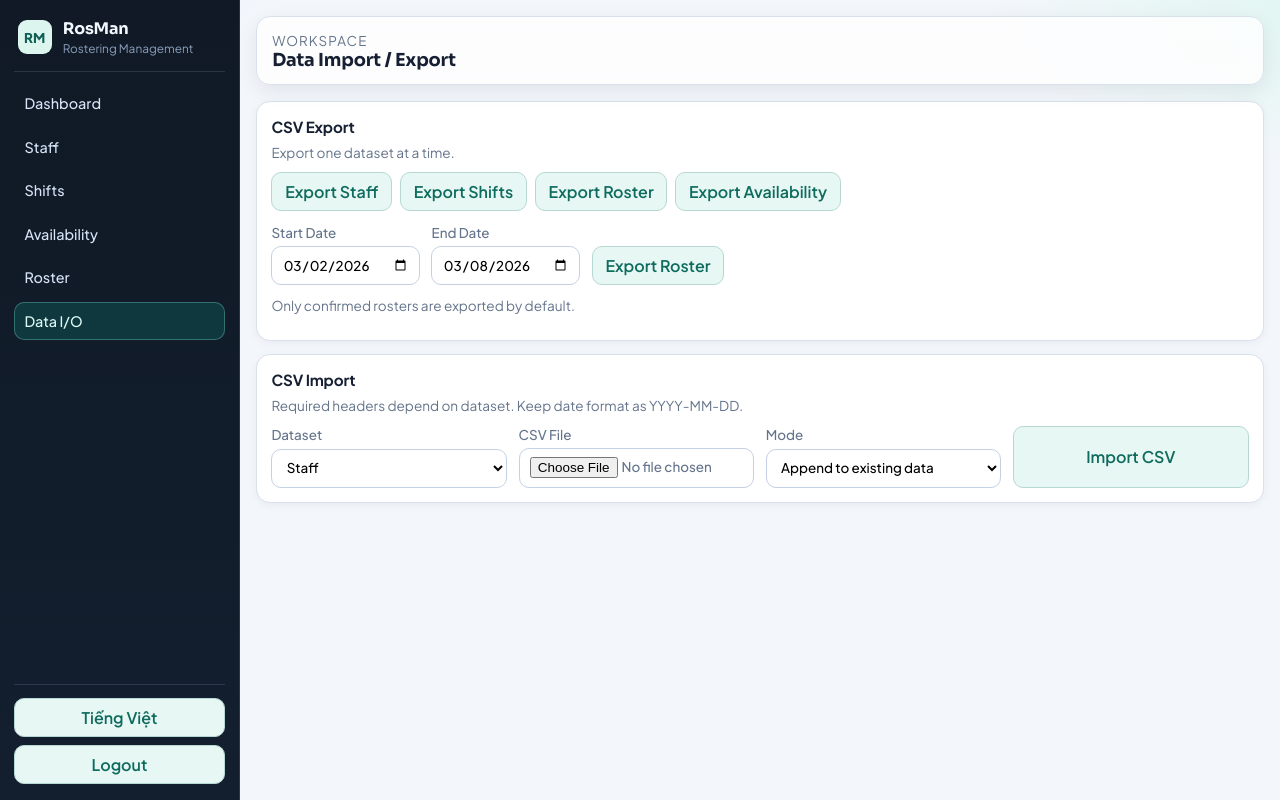
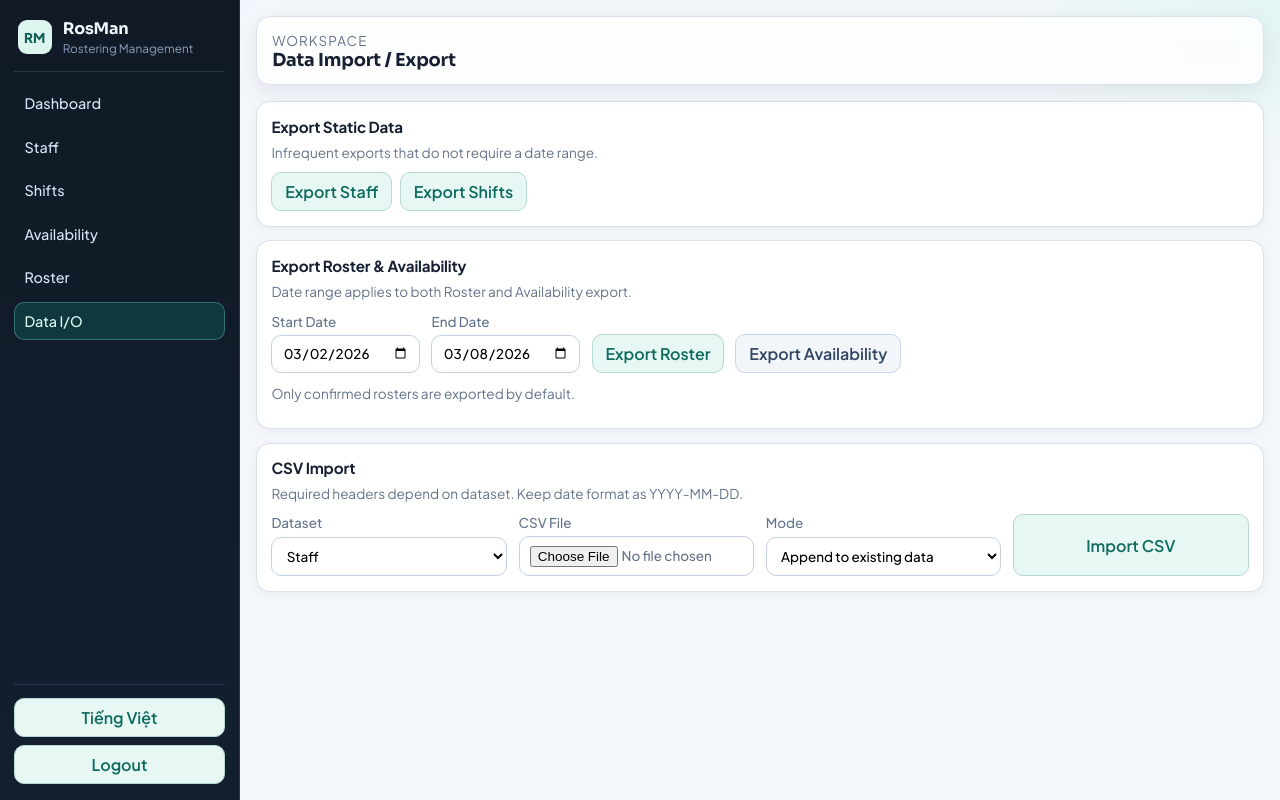
Before and after one commit to duylb/rosman, a Flask app: page /data in a window 1280 px wide. Run offline with Flask 3, Linux system fonts and the light colour scheme; the visitor is signed in with stand-in values (Sample User, id 1); tables that the repository leaves empty hold one stand-in row (values such as "Sample post").

Commit message:
restructure UX/UI elements

```diff
--- a/app.py
+++ b/app.py
@@ -1512,6 +1512,21 @@ def export_dataset(dataset: str) -> Response:
         )
 
     if dataset == "availability":
+        start_date_raw = request.args.get("start_date", "").strip()
+        end_date_raw = request.args.get("end_date", "").strip()
+        if start_date_raw and end_date_raw:
+            start_obj = parse_iso_date(start_date_raw)
+            end_obj = parse_iso_date(end_date_raw)
+        else:
+            start_obj = monday_for(date.today())
+            end_obj = start_obj + timedelta(days=6)
+        if not start_obj or not end_obj:
+            flash("Invalid export date range.", "error")
+            return redirect(url_for("data_page"))
+        if end_obj < start_obj:
+            flash("End date must be on or after start date.", "error")
+            return redirect(url_for("data_page"))
+
         rows = [
             {
                 "id": row.id,
@@ -1523,7 +1538,12 @@ def export_dataset(dataset: str) -> Response:
             }
             for row in (
                 StaffAvailability.query.join(Staff)
-                .filter(StaffAvailability.org_id == org_id, Staff.org_id == org_id)
+                .filter(
+                    StaffAvailability.org_id == org_id,
+                    Staff.org_id == org_id,
+                    StaffAvailability.start_date <= end_obj.isoformat(),
+                    StaffAvailability.end_date >= start_obj.isoformat(),
+                )
                 .order_by(StaffAvailability.start_date, StaffAvailability.id)
                 .all()
             )
--- a/templates/data.html
+++ b/templates/data.html
@@ -1,14 +1,17 @@
 {% extends "base.html" %}
 {% block content %}
 <section class="panel">
-  <h2>{{ t('csv_export') }}</h2>
-  <p class="hint">{{ t('export_one_dataset') }}</p>
+  <h2>Export Static Data</h2>
+  <p class="hint">Infrequent exports that do not require a date range.</p>
   <div class="button-row">
     <a class="button-link" href="{{ url_for('export_dataset', dataset='staff') }}">{{ t('export_staff') }}</a>
     <a class="button-link" href="{{ url_for('export_dataset', dataset='shifts') }}">{{ t('export_shifts') }}</a>
-    <a class="button-link" href="{{ url_for('export_dataset', dataset='assignments') }}">{{ t('export_roster') }}</a>
-    <a class="button-link" href="{{ url_for('export_dataset', dataset='availability') }}">{{ t('export_availability') }}</a>
   </div>
+</section>
+
+<section class="panel">
+  <h2>Export Roster & Availability</h2>
+  <p class="hint">Date range applies to both Roster and Availability export.</p>
   <form method="get" action="{{ url_for('export_dataset', dataset='assignments') }}" class="inline-form" style="margin-top:0.8rem;">
     <label>Start Date
       <input type="date" name="start_date" value="{{ export_start_date }}" required />
@@ -16,7 +19,8 @@
     <label>End Date
       <input type="date" name="end_date" value="{{ export_end_date }}" required />
     </label>
-    <button type="submit">{{ t('export_roster') }}</button>
+    <button type="submit" formaction="{{ url_for('export_dataset', dataset='assignments') }}">{{ t('export_roster') }}</button>
+    <button type="submit" class="btn-secondary" formaction="{{ url_for('export_dataset', dataset='availability') }}">{{ t('export_availability') }}</button>
   </form>
   <p class="hint">Only confirmed rosters are exported by default.</p>
 </section>
```
